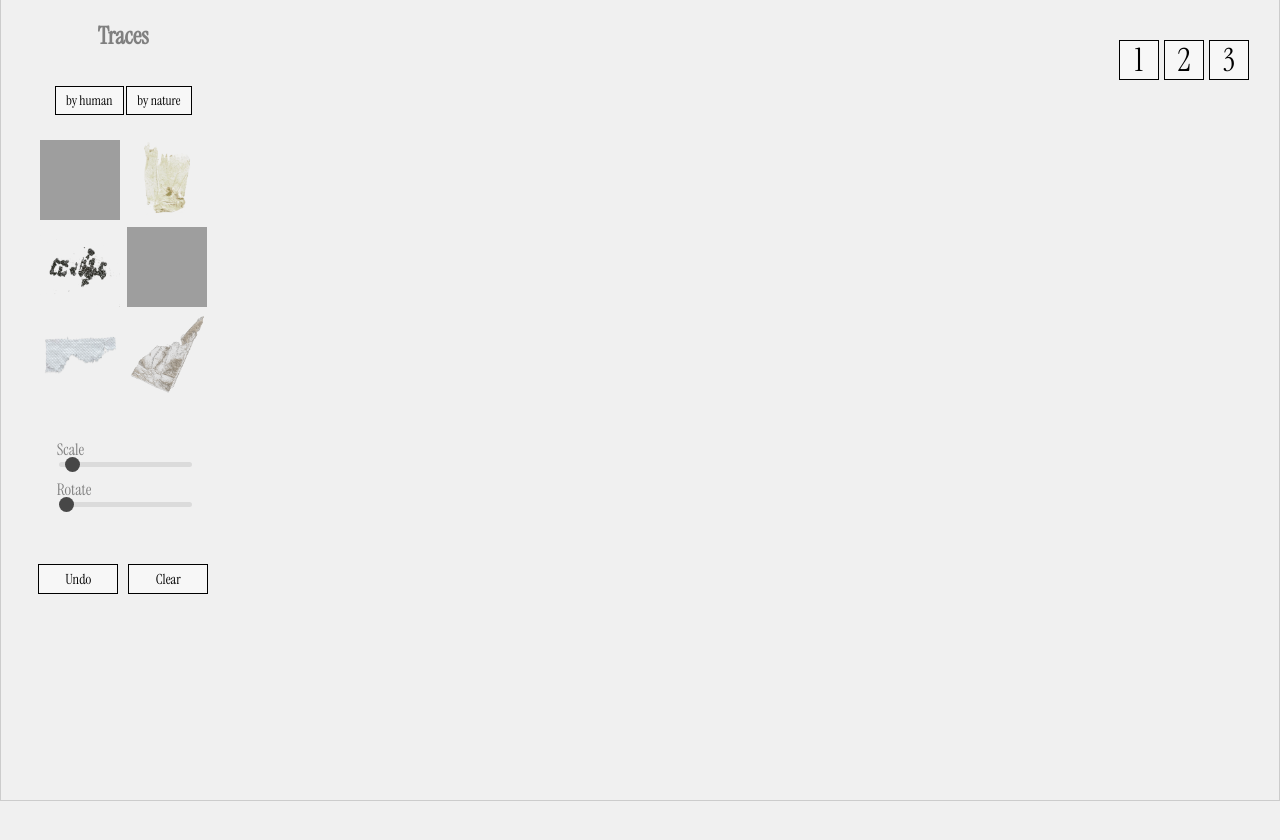
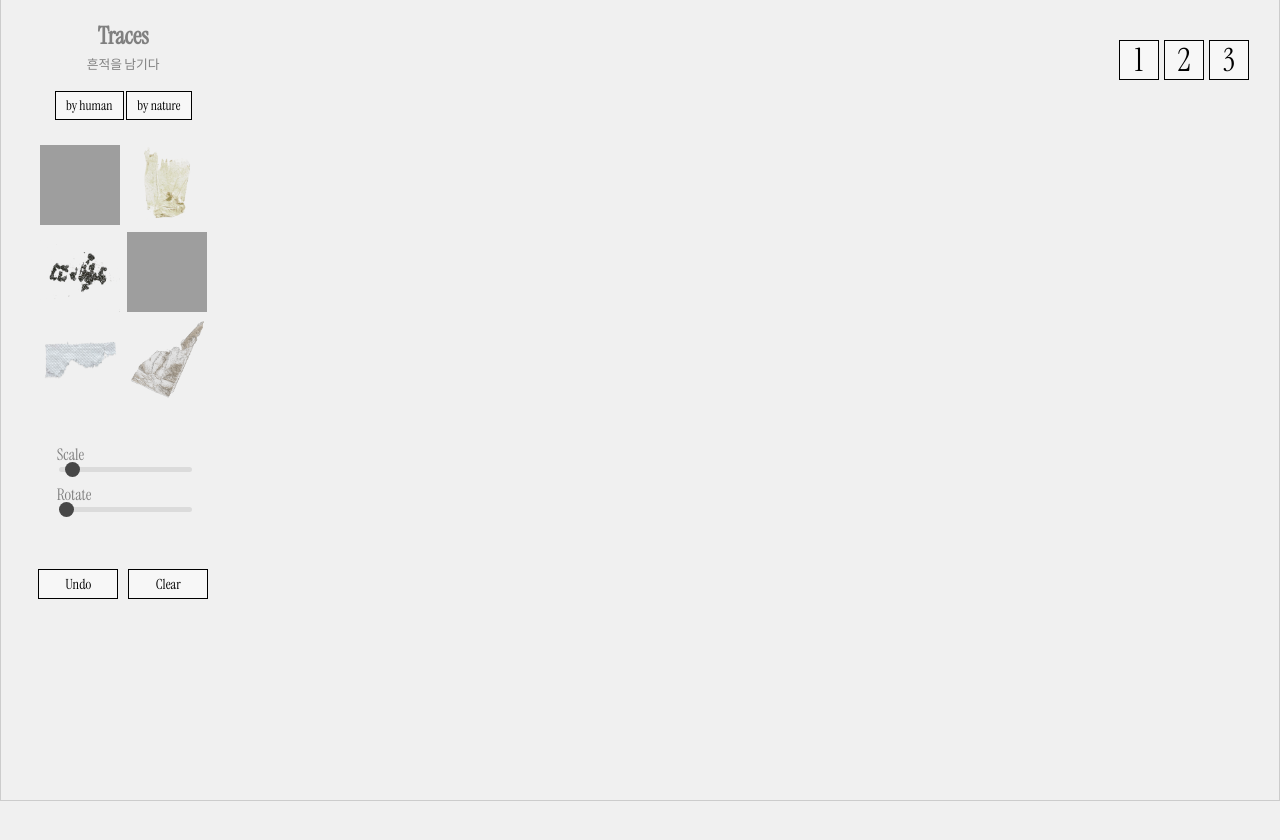
Before and after one commit to yeeungrace/01_traces, a plain HTML site: page index.html in a window 1280 px wide. Drawn offline with Linux system fonts and the light colour scheme; grey boxes are pictures that could not be loaded; a web font is replaced by a local one.

Commit message:
Update index.html

```diff
--- a/index.html
+++ b/index.html
@@ -58,11 +58,14 @@ button{
 .sticker-palette-title {
       font-size: 1.5rem;
       font-weight: bold;
-      margin-bottom: 20px;
       text-align: center;
       color: gray;
     }
-
+  .sticker-palette-title p{
+      margin:3px;
+      font-size: 0.8rem;
+      font-weight: 400;
+    }
     .controls {
       margin-bottom: 10px;
     }
@@ -218,7 +221,7 @@ button{
   </div>
     <!-- Sticker Palette -->
     <div class="sticker-palette">
-      <div class="sticker-palette-title">Traces</div>
+      <div class="sticker-palette-title">Traces<br><p>흔적을 남기다</p></div>
       <div class="controls">
         <button id="pack1" class="sync-btn">by human</button>
         <button id="pack2" class="sync-btn">by nature</button>
```
